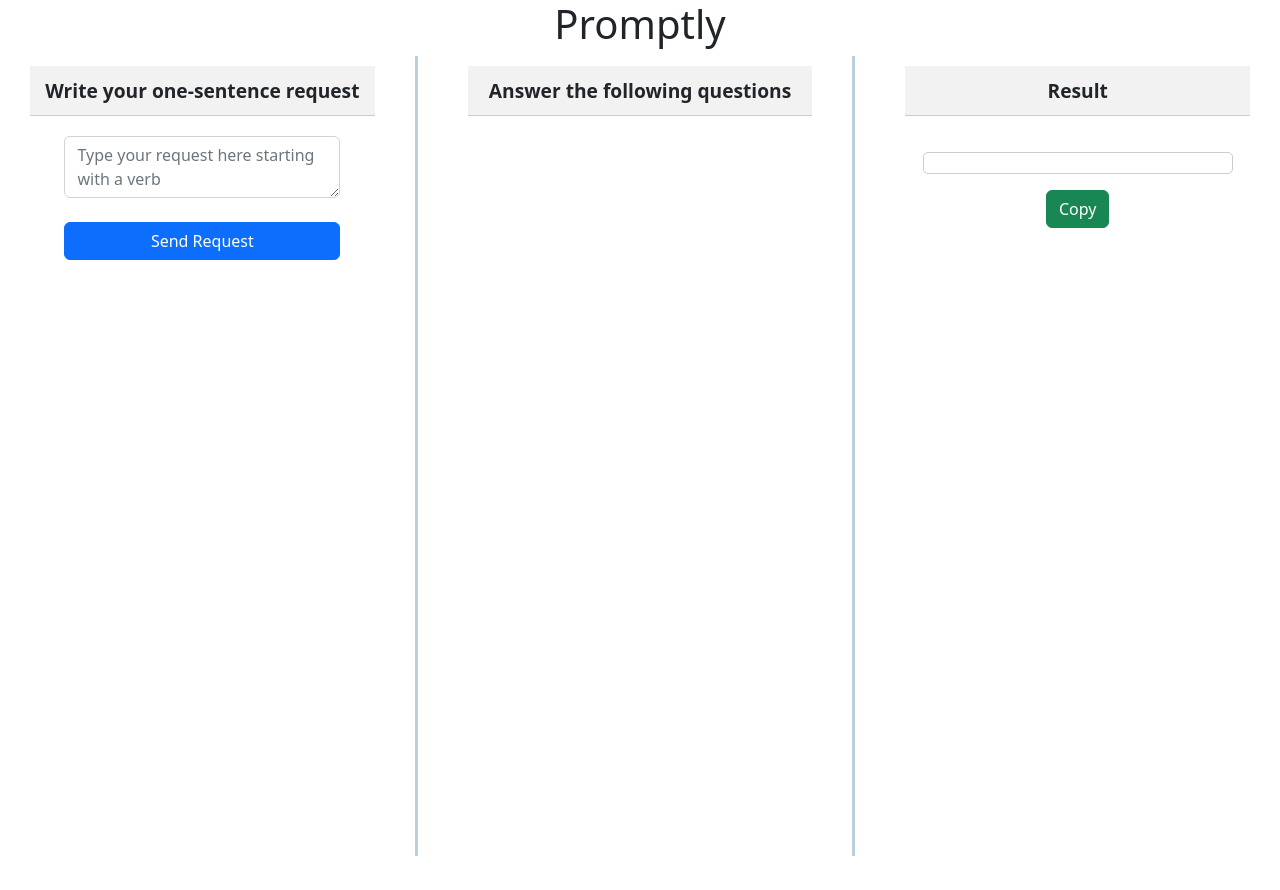
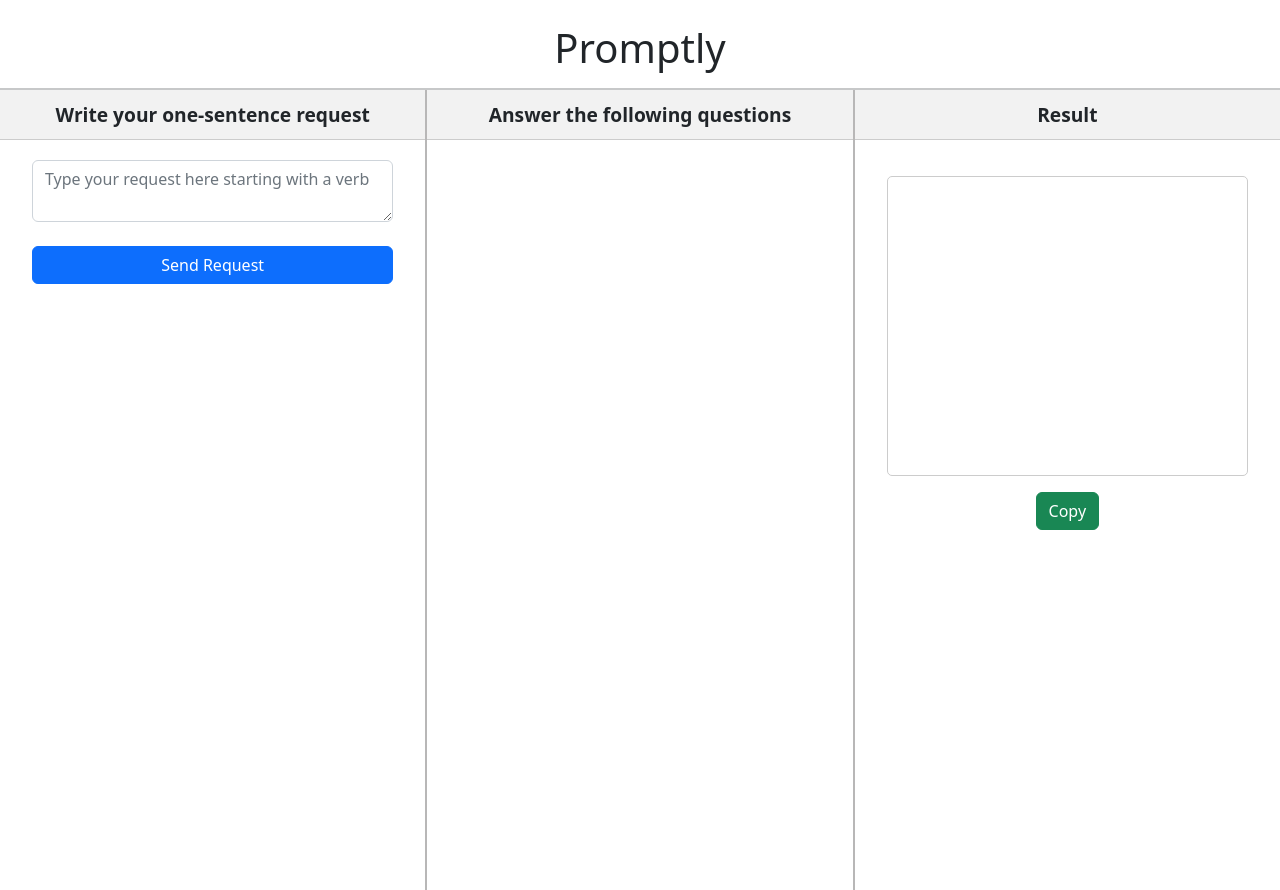
Before and after one commit to Yiwen789/promptly, a React (Create React App) app in the folder app/: page / in a window 1280 px wide. Before the commit the page ends 856 px from the top, so only its background shows below. Built offline with nearby package versions, Linux system fonts and the light colour scheme.

Commit message:
finish layout

```diff
--- a/app/src/App.css
+++ b/app/src/App.css
@@ -38,23 +38,29 @@
   }
 }
 
+
 h1 {
   text-align: center;
   margin-bottom: 20px;
 }
 
-.container {
+.hr .container {
   display: flex;
   flex-direction: row;
   border: 1px solid #ccc;
 }
 
+.hr-style {
+  margin-bottom: 0px;
+  border-color: rgba(49, 47, 47, 0.345);
+  border: 1px solid;
+}
+
 .column {
   flex-basis: 33.33%;
-  padding: 10px;
+  padding: 0px;
   box-sizing: border-box;
-  margin-left: 20px;
-  margin-right: 20px;
+  margin: 0px;
 
 }
 
@@ -66,6 +72,10 @@ h1 {
   background-color: #f2f2f2;
   border-bottom: 1px solid #ccc;
   margin-bottom: 20px;
+  margin-left: 0;
+  margin-right: 0;
+  padding: 0;
+  /* margin-top: 5px; */
 }
 
 .column-header h3 {
@@ -75,10 +85,8 @@ h1 {
 }
 
 .vertical-line {
-  border-left: 3px solid #bacfdc;
-  padding: 10px;
+  border-left: 2px solid rgba(49, 47, 47, 0.345);
   height: 100vh;
-  margin-left: 10px;
 }
 
 .answer-section {
@@ -86,8 +94,10 @@ h1 {
   padding: 0 20px 20px;
   border-radius: 5px;
   margin: auto;
-  width: 90%;
-  height: max-content;
+  width: 85%;
+  min-height: 300px;
+  max-height: 525px;
+  overflow: auto;
 }
 
 .answer-text {
--- a/app/src/App.js
+++ b/app/src/App.js
@@ -10,7 +10,9 @@ function App() {
   }, []);
   return (
     <div>
+      <br/>
       <h1>Promptly</h1>
+      <hr className="hr-style"/>
       <AskForm/>
     </div>
   )
--- a/app/src/components/AskForm.js
+++ b/app/src/components/AskForm.js
@@ -118,14 +118,12 @@ function AskForm() {
     if (requiredFields.length > 0) {
       return (
         <div className="d-flex justify-content-center">
-          <div>
-            <div style={{ display: 'flex', flexDirection: 'column', justifyContent: 'center' }}>
-            </div>
+          <div style={{width:'85%'}}>
             <form onSubmit={handleSubmitFields}>
               <div>
                 {requiredFields.map((param, index) => (
                   <div key={index}>
-                    <div style={{ display: 'flex', alignItems: ' center', flexDirection: 'row' }}>
+                    <div style={{ display: 'flex', alignItems: ' center', flexDirection: 'row'}}>
                       <FontAwesomeIcon
                         icon={faTimesCircle}
                         onClick={() => handleDeleteField(index)}
@@ -137,6 +135,7 @@ function AskForm() {
                       className="form-control"
                       value={responses[index] || ''}
                       onChange={(event) => handleResponseInputChange(event, index)}
+                      style={{width: '80%'}}
                     />
                   </div>
                 ))}
@@ -181,7 +180,7 @@ function AskForm() {
           <h3>Write your one-sentence request</h3>
         </div>
         <div style={{ display: 'flex', flexDirection: 'column', alignItems: 'center' }}>
-          <form onSubmit={handleSubmit} style={{ width: '80%' }}>
+          <form onSubmit={handleSubmit} style={{ width: '85%' }}>
             <textarea className="form-control" placeholder="Type your request here starting with a verb" value={request} onChange={e => setRequest(e.target.value)} />
             <br />
             <div style={{ display: 'flex', flexDirection: 'column', justifyContent: 'center' }}>
@@ -199,9 +198,8 @@ function AskForm() {
         </div>
         {error && <p style={{ color: 'red' }}>{error}</p>}
         <div class="d-flex justify-content-center my-3">
-          {questionsIsLoading && <div class="spinner-border text-primary"></div>}
+          {questionsIsLoading && <div class="spinner-border spinner-border-md text-primary"></div>}
         </div>
-
         {renderRequiredFields()}
       </div>
 
@@ -227,10 +225,6 @@ function AskForm() {
           </div>
         </div>
       </div>
-
-
-
-
     </div>
   );
 }
```
